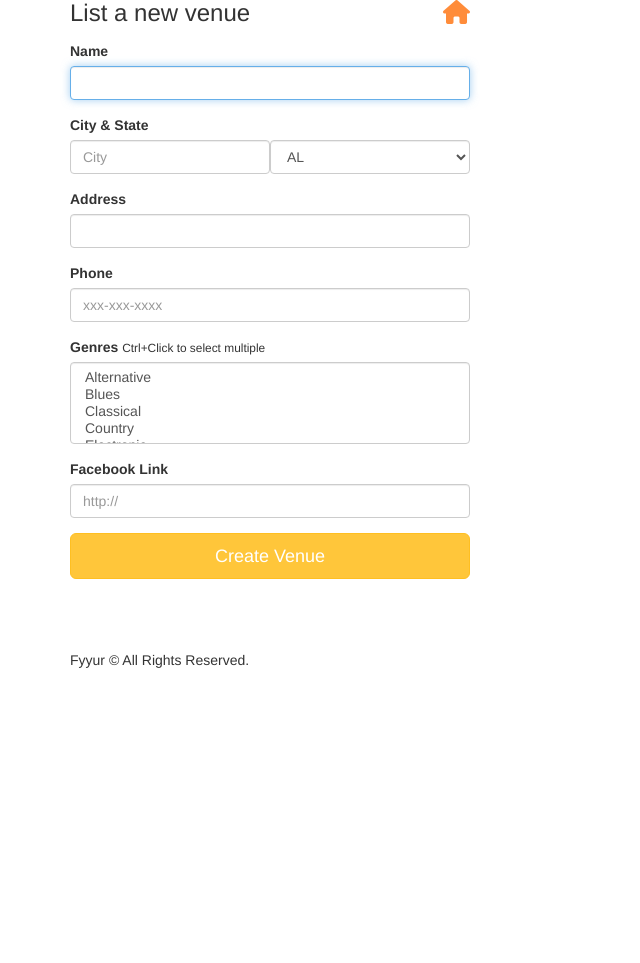
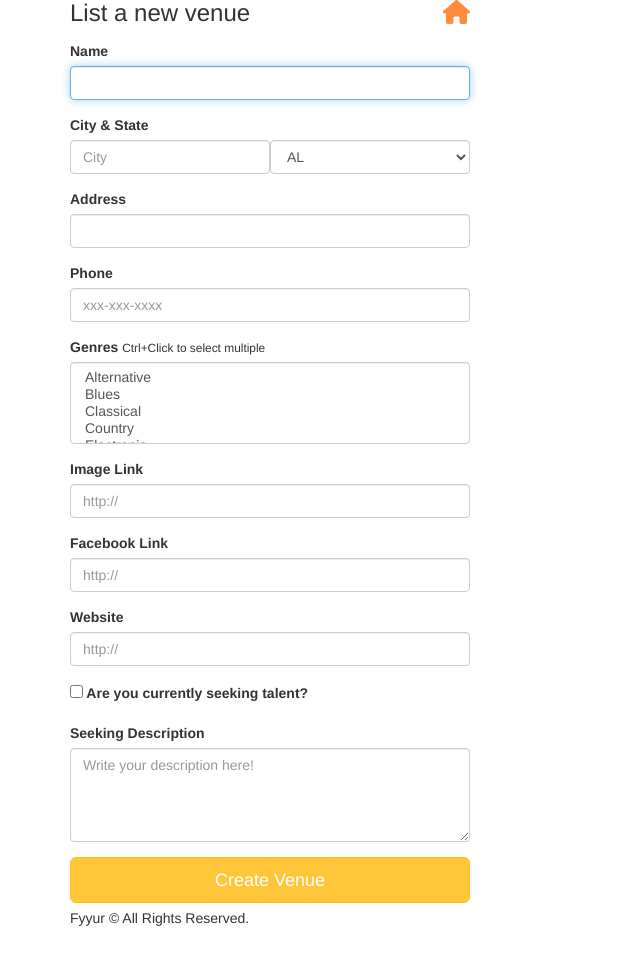
Before and after one commit to eslam-fakhry/fyyur, a Flask app: page /venues/create in a window 1280 px wide. Shown: the part 95-1058 px from the top of the page, without its empty margins (0-640 px from the left). Before the commit the page ends 763 px from the top, so only its background shows below. Run offline with Flask 2, Linux system fonts and the light colour scheme; some libraries are stand-ins or nearby versions.

Commit message:
Implement create venues.

```diff
--- a/app.py
+++ b/app.py
@@ -255,15 +255,54 @@ def create_venue_form():
 
 @app.route('/venues/create', methods=['POST'])
 def create_venue_submission():
-    # TODO: insert form data as a new Venue record in the db, instead
-    # TODO: modify data to be the data object returned from db insertion
+    form = VenueForm(request.form)
+    error = False
+    if form.validate():
+        venue = create_venue_from_request(request)
+        venue_id = None
+        print('here1')
+        try:
+            db.session.add(venue)
+            print('here')
+            db.session.commit()
+            venue_id = venue.id
+        except Exception:
+            db.session.rollback()
+            print(sys.exc_info())
+            error = True
+        finally:
+            db.session.close()
+        if error:
+            flash("Oops!, Something went wrong!")
+            return render_template('forms/new_venue.html', form=form)
+        else:
+            flash('Venue ' + request.form['name'] +
+                  ' was successfully listed!')
+            return redirect(url_for('show_venue', venue_id=venue_id))
 
-    # on successful db insert, flash success
-    flash('Venue ' + request.form['name'] + ' was successfully listed!')
-    # TODO: on unsuccessful db insert, flash an error instead.
-    # e.g., flash('An error occurred. Venue ' + data.name + ' could not be listed.')
-    # see: http://flask.pocoo.org/docs/1.0/patterns/flashing/
-    return render_template('pages/home.html')
+    if form.csrf_token.errors:
+        flash("Your session is expired. please try again")
+
+    flash("Oops!, input data not valid. please check your input!")
+    return render_template('forms/new_venue.html', form=form)
+
+
+def create_venue_from_request(request):
+    form = request.form
+    seeking_talent_str = form.get('seeking_talent', '')
+    seeking_talent = len(seeking_talent_str) > 0
+
+    return Venue(name=form['name'],
+                  city=form['city'],
+                  state=form['state'],
+                  phone=form['phone'],
+                  genres=",".join(form.getlist('genres')),
+                  facebook_link=form['facebook_link'],
+                  image_link=form['image_link'],
+                  website=form['website'],
+                  seeking_talent=seeking_talent,
+                  seeking_description=form['seeking_description'],
+                  )
 
 
 @app.route('/venues/<venue_id>', methods=['DELETE'])
@@ -487,9 +526,6 @@ def create_artist_submission():
                   ' was successfully listed!')
             return redirect(url_for('show_artist', artist_id=artist_id))
 
-    for p, v in vars(form).items():
-        if hasattr(v, 'errors'):
-            print(p, v.errors)
     if form.csrf_token.errors:
         flash("Your session is expired. please try again")
 
@@ -499,19 +535,19 @@ def create_artist_submission():
 
 def create_artist_from_request(request):
     form = request.form
-    seeking_venue_str = request.form.get('seeking_venue', '')
+    seeking_venue_str = form.get('seeking_venue', '')
     seeking_venue = len(seeking_venue_str) > 0
 
-    return Artist(name=request.form['name'],
-                  city=request.form['city'],
-                  state=request.form['state'],
-                  phone=request.form['phone'],
-                  genres=",".join(request.form.getlist('genres')),
-                  facebook_link=request.form['facebook_link'],
-                  image_link=request.form['image_link'],
-                  website=request.form['website'],
+    return Artist(name=form['name'],
+                  city=form['city'],
+                  state=form['state'],
+                  phone=form['phone'],
+                  genres=",".join(form.getlist('genres')),
+                  facebook_link=form['facebook_link'],
+                  image_link=form['image_link'],
+                  website=form['website'],
                   seeking_venue=seeking_venue,
-                  seeking_description=request.form['seeking_description'],
+                  seeking_description=form['seeking_description'],
                   )
 
 
--- a/forms.py
+++ b/forms.py
@@ -119,7 +119,18 @@ class VenueForm(Form):
     facebook_link = StringField(
         'facebook_link', validators=[URL()]
     )
-
+    website = StringField(
+        'website', validators=[URL()]
+    )
+    image_link = StringField(
+        'image_link', validators=[URL()]
+    )
+    seeking_talent = StringField(
+        'seeking_talent', widget=CheckboxInput()
+    )
+    seeking_description = StringField(
+        'seeking_description', widget=TextArea()
+    )
 
 class ArtistForm(Form):
     name = StringField(
--- a/templates/forms/new_venue.html
+++ b/templates/forms/new_venue.html
@@ -37,15 +37,38 @@
       autofocus = true) }}
     </div>
     <div class="form-group">
-      <label for="form.state">Genres</label>
+      <label for="form.genres">Genres</label>
       <small>Ctrl+Click to select multiple</small>
       {{ form.genres(class_ = 'form-control', placeholder='Genres, separated by
-      commas', id="form.state", autofocus = true) }}
+      commas', id="form.genres", autofocus = true) }}
     </div>
     <div class="form-group">
-      <label for="form.state">Facebook Link</label>
+      <label for="form.image_link">Image Link</label>
+      {{ form.image_link(class_ = 'form-control', placeholder='http://',
+      id="form.image_link", autofocus = true) }}
+    </div>
+    <div class="form-group">
+      <label for="form.facebook_link">Facebook Link</label>
       {{ form.facebook_link(class_ = 'form-control', placeholder='http://',
-      id="form.state", autofocus = true) }}
+      id="form.facebook_link", autofocus = true) }}
+    </div>
+    <div class="form-group">
+      <label for="form.website">Website</label>
+      {{ form.website(class_ = 'form-control', placeholder='http://',
+      id="form.website", autofocus = true) }}
+    </div>
+    <div class="form-group">
+      <label >
+        {{ form.seeking_talent(class_ = '', value="on",
+        id="form.seeking_talent", autofocus = true) }}
+
+        Are you currently seeking talent?</label>
+    </div>
+    <div class="form-group">
+      <label for="form.seeking_description">Seeking Description</label>
+      {{ form.seeking_description(class_ = 'form-control', placeholder='Write your description here!',
+      rows="4", cols="10",
+      id="form.seeking_description", autofocus = true) }}
     </div>
     <input
       type="submit"
```
